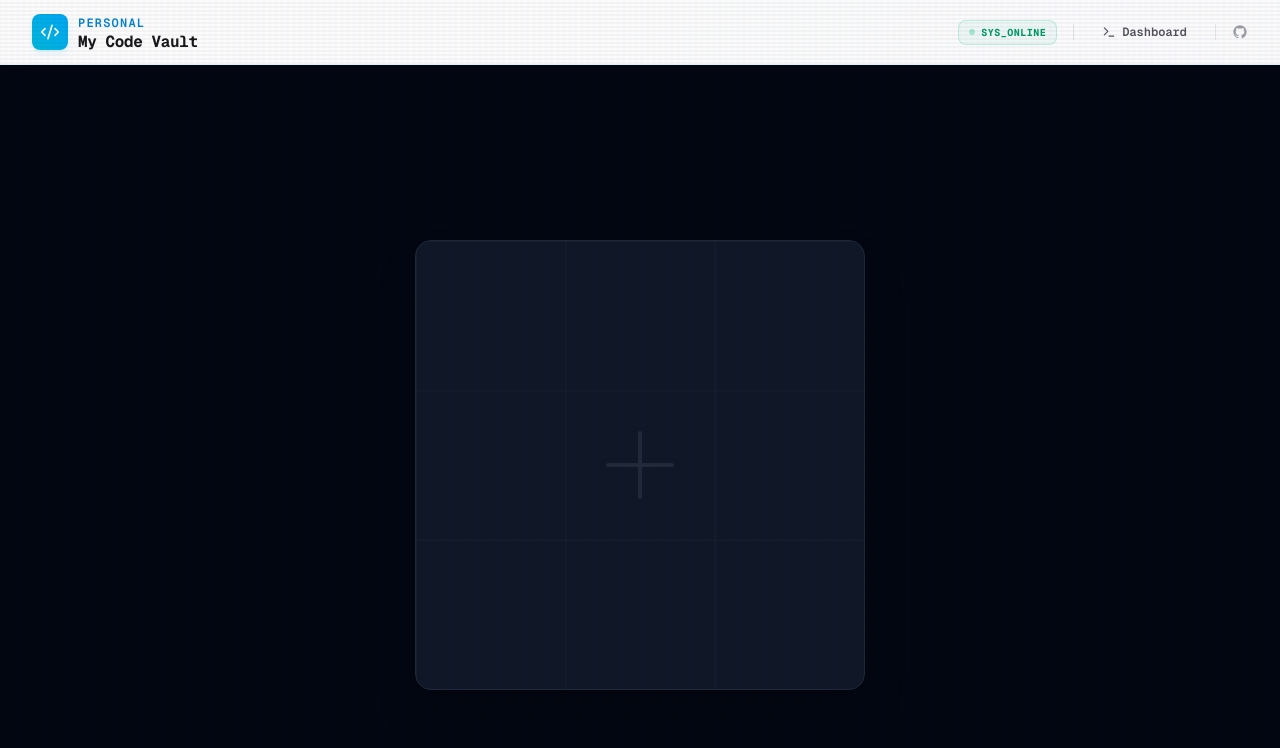
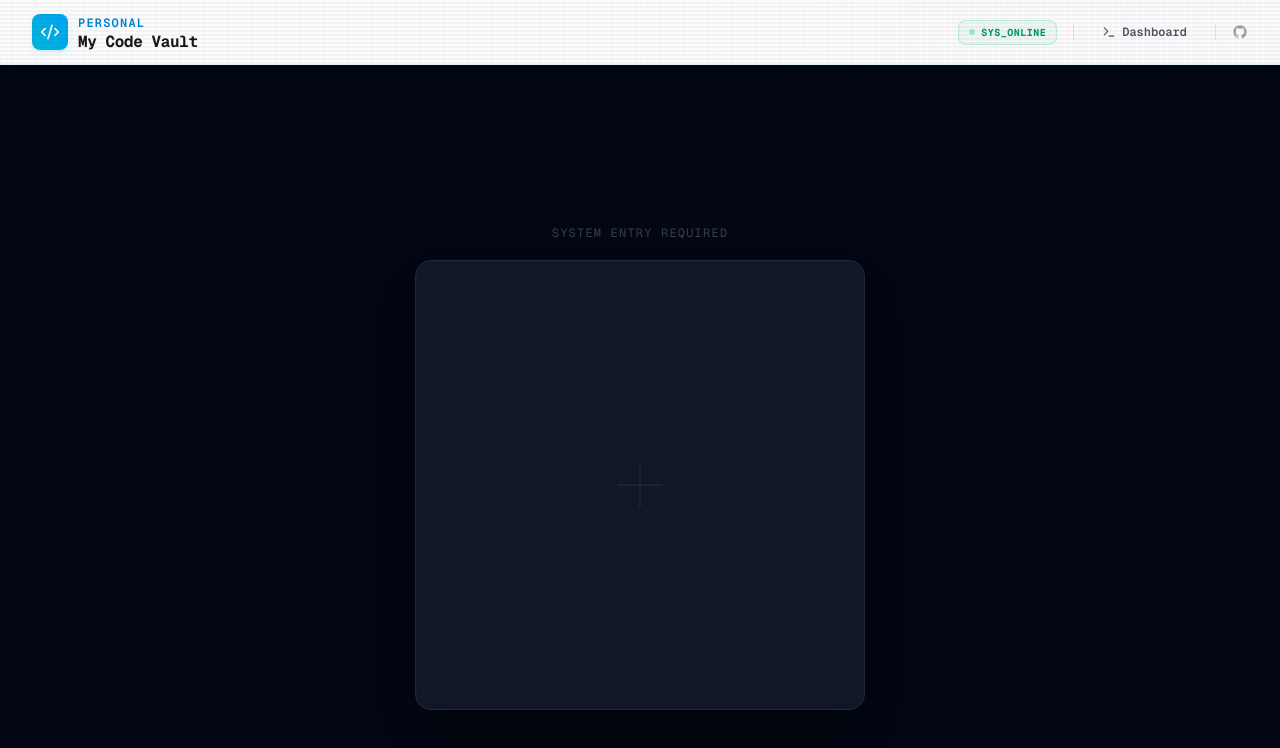
Before and after one commit to prajwal-016/my-code-vault, a Next.js app: page /login in a window 1280 px wide. Shown: the top 748 px of the page. Built offline with nearby package versions, Linux system fonts and the light colour scheme.

Commit message:
Changing the seting pin

```diff
--- a/src/app/login/page.tsx
+++ b/src/app/login/page.tsx
@@ -1,7 +1,7 @@
-'use client';
+"use client";
 
-import React, { useState, useRef } from 'react';
-import { useRouter } from 'next/navigation';
+import { useState, useRef } from "react";
+import { useRouter } from "next/navigation";
 
 export default function SecretKnockLogin() {
   const router = useRouter();
@@ -10,26 +10,29 @@ export default function SecretKnockLogin() {
 
   // Secret sequence requirements:
   // [0,0] Top-Left, [1,1] Center, [0,2] Top-Right, [2,0] Bottom-Left
-  const SECRET_COMBINATION = '0,0|1,1|0,2|2,0';
+  const SECRET_COMBINATION = "0,0|1,1|0,2|2,0";
 
   const handleInteraction = (e: React.MouseEvent | React.TouchEvent) => {
-    // Prevent default touch behaviors like scrolling
-    if (e.type === 'touchstart') {
-      // Passive listeners in React might complain about preventDefault,
-      // but in this container it usually works fine to prevent zooming/scrolling
+    // FIX MOBILE DUPLICATE CLICK BUG: Prevent the ghost mouse click event from triggering on mobile devices
+    if (e.type === "touchstart" && e.cancelable) {
+      e.preventDefault();
     }
 
     if (!boxRef.current) return;
 
     const rect = boxRef.current.getBoundingClientRect();
 
-    let clientX, clientY;
-    if ('touches' in e) {
-      clientX = (e as React.TouchEvent).touches[0].clientX;
-      clientY = (e as React.TouchEvent).touches[0].clientY;
+    let clientX: number, clientY: number;
+
+    // Pull coordinates safely based on interaction channel
+    if ("touches" in e && e.touches.length > 0) {
+      clientX = e.touches[0].clientX;
+      clientY = e.touches[0].clientY;
+    } else if ("clientX" in e) {
+      clientX = e.clientX;
+      clientY = e.clientY;
     } else {
-      clientX = (e as React.MouseEvent).clientX;
-      clientY = (e as React.MouseEvent).clientY;
+      return; // No valid tracking coordinates found
     }
 
     // Relative coordinates
@@ -47,16 +50,17 @@ export default function SecretKnockLogin() {
     const newTaps = [...taps, [safeRow, safeCol]];
 
     if (newTaps.length === 4) {
-      const tapString = newTaps.map(t => `${t[0]},${t[1]}`).join('|');
+      const tapString = newTaps.map((t) => `${t[0]},${t[1]}`).join("|");
 
-      // if (tapString === SECRET_COMBINATION) {
-      //   // Vault access granted
-      //   document.cookie = "vault_access_granted=true; path=/; max-age=86400; SameSite=Strict";
-      //   router.push('/');
-      // } else {
-        // Silently reset without alerting the intruder
-      setTaps([]);
-      // }
+      if (tapString === SECRET_COMBINATION) {
+        // Vault access granted!
+        // REMOVED 'max-age' so it safely clears the second you slide your browser app closed.
+        document.cookie = "vault_access_granted=true; path=/; SameSite=Strict";
+        router.push("/");
+      } else {
+        // Silently reset without alerting the intruder what went wrong
+        setTaps([]);
+      }
     } else {
       setTaps(newTaps);
     }
@@ -64,24 +68,39 @@ export default function SecretKnockLogin() {
 
   return (
     <div className="min-h-screen bg-gray-950 flex flex-col items-center justify-center p-4 select-none">
+      <div className="text-center mb-4">
+        <span className="text-xs font-mono text-gray-700 tracking-widest uppercase">
+          System Entry Required
+        </span>
+      </div>
+
       <div
         ref={boxRef}
         onMouseDown={handleInteraction}
         onTouchStart={handleInteraction}
         className="aspect-square w-full max-w-[450px] bg-gray-900 border border-gray-800 rounded-2xl relative overflow-hidden cursor-crosshair shadow-2xl transition-transform active:scale-[0.99]"
         style={{
-          // Subtle grid pattern to guide the user but look like a placeholder
+          // Beautiful geometric design mapping out your exact grid columns subtly
           backgroundImage: `
-            linear-gradient(to right, rgba(255,255,255,0.03) 1px, transparent 1px),
-            linear-gradient(to bottom, rgba(255,255,255,0.03) 1px, transparent 1px)
+            linear-gradient(to right, rgba(255,255,255,0.015) 1px, transparent 1px),
+            linear-gradient(to bottom, rgba(255,255,255,0.015) 1px, transparent 1px)
           `,
-          backgroundSize: '33.333% 33.333%'
+          backgroundSize: "33.333% 33.333%",
         }}
       >
-        {/* Decorative graphic element to make it look like a static screen */}
+        {/* Decorative graphic element to make it look like a static hardware utility screen */}
         <div className="absolute inset-0 flex items-center justify-center pointer-events-none opacity-20">
-          <svg className="w-24 h-24 text-gray-500" fill="none" stroke="currentColor" viewBox="0 0 24 24">
-            <path strokeLinecap="round" strokeLinejoin="round" strokeWidth="1" d="M12 4v16m8-8H4" />
+          <svg
+            className="w-16 h-16 text-gray-600 stroke-current"
+            fill="none"
+            viewBox="0 0 24 24"
+          >
+            <path
+              strokeLinecap="round"
+              strokeLinejoin="round"
+              strokeWidth="0.75"
+              d="M12 4v16m8-8H4"
+            />
           </svg>
         </div>
       </div>
```
